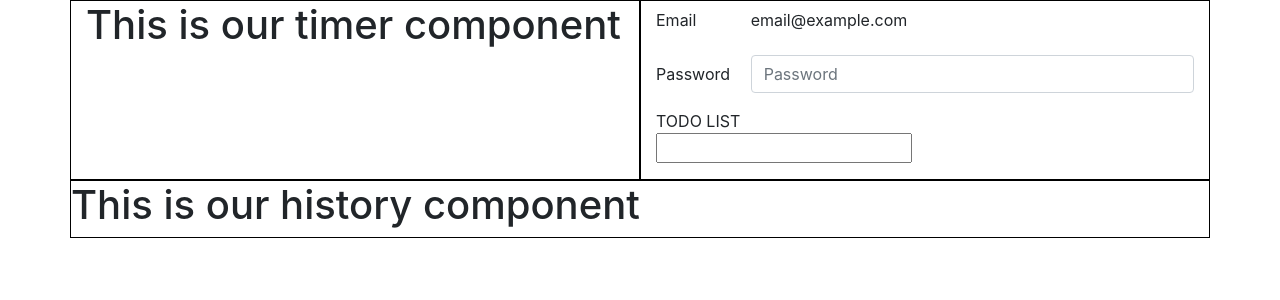
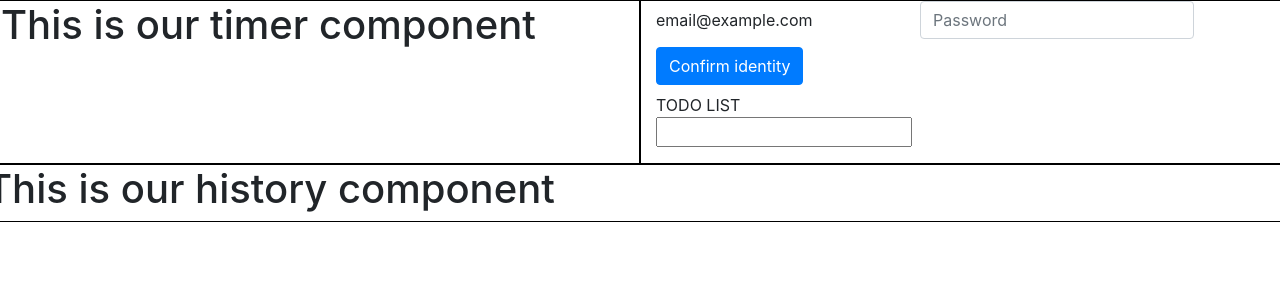
Before and after one commit to osotorrio/react-apps, a React (Create React App) app in the folder pomodoroapp/: page / in a window 1280 px wide. Shown: the top 300 px of the page. Built offline with nearby package versions, Linux system fonts and the light colour scheme.

Commit message:
Added correct boostrap form

```diff
--- a/pomodoroapp/src/components/app/App.js
+++ b/pomodoroapp/src/components/app/App.js
@@ -7,7 +7,7 @@ function App() {
   }
 
   return (
-    <div className="container">
+    <div className="container-fuild">
       <div className="row">
         <div className="col-6" style={border}>
           <h1>This is our timer component</h1>
--- a/pomodoroapp/src/components/todo/todo.jsx
+++ b/pomodoroapp/src/components/todo/todo.jsx
@@ -31,19 +31,16 @@ class Todo extends React.Component {
     render(){
         return (
             <div>
-                <form>
-                <div class="form-group row">
-                    <label for="staticEmail" class="col-sm-2 col-form-label">Email</label>
-                    <div class="col-sm-10">
-                    <input type="text" readonly class="form-control-plaintext" id="staticEmail" value="email@example.com" />
-                    </div>
+                <form class="form-inline">
+                <div class="form-group mb-2">
+                    <label for="staticEmail2" class="sr-only">Email</label>
+                    <input type="text" readonly class="form-control-plaintext" id="staticEmail2" value="email@example.com" />
                 </div>
-                <div class="form-group row">
-                    <label for="inputPassword" class="col-sm-2 col-form-label">Password</label>
-                    <div class="col-sm-10">
-                    <input type="password" class="form-control" id="inputPassword" placeholder="Password" />
-                    </div>
+                <div class="form-group mx-sm-3 mb-2">
+                    <label for="inputPassword2" class="sr-only">Password</label>
+                    <input type="password" class="form-control" id="inputPassword2" placeholder="Password" />
                 </div>
+                <button type="submit" class="btn btn-primary mb-2">Confirm identity</button>
                 </form>
 
 
```
